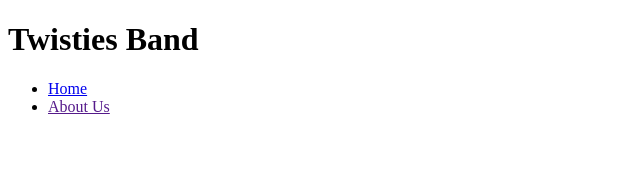
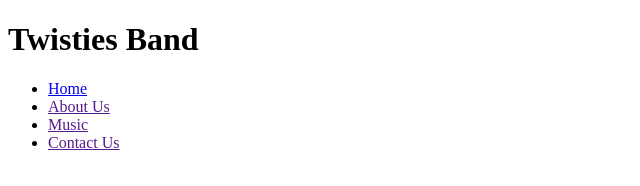
Before and after one commit to twisty147/twisties-band, a plain HTML site: page index.html in a window 1280 px wide. Shown: the whole page, without its empty margins (0-640 px from the left). Drawn offline with Linux system fonts and the light colour scheme.

Commit message:
python 1 -m http.server

```diff
--- a/index.html
+++ b/index.html
@@ -12,6 +12,8 @@
       <ul>
         <li><a href="index.html">Home</a></li>
         <li><a href="">About Us</a></li>
+        <li><a href="">Music</a></li>
+        <li><a href="">Contact Us</a></li>
       </ul>
     </nav>
   </body>
```
Also changed, not shown: .devcontainer/about.html (added), .devcontainer/contact.html (added), .devcontainer/music.html (added).
